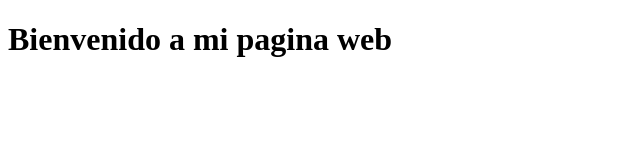
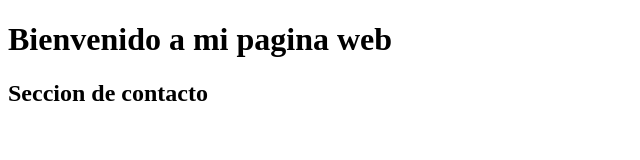
Before and after one commit to Alegaelg/Git, a plain HTML site: page index.html in a window 1280 px wide. Shown: the whole page, without its empty margins (0-640 px from the left). Drawn offline with Linux system fonts and the light colour scheme.

Commit message:
Crear seccion Contacto

```diff
--- a/index.html
+++ b/index.html
@@ -7,5 +7,13 @@
 </head>
 <body>
     <h1>Bienvenido a mi pagina web</h1>
+
+    <section class="contacto">
+
+        <h1>Seccion de contacto</h1>
+
+    </section>
+
+
 </body>
 </html>
```
